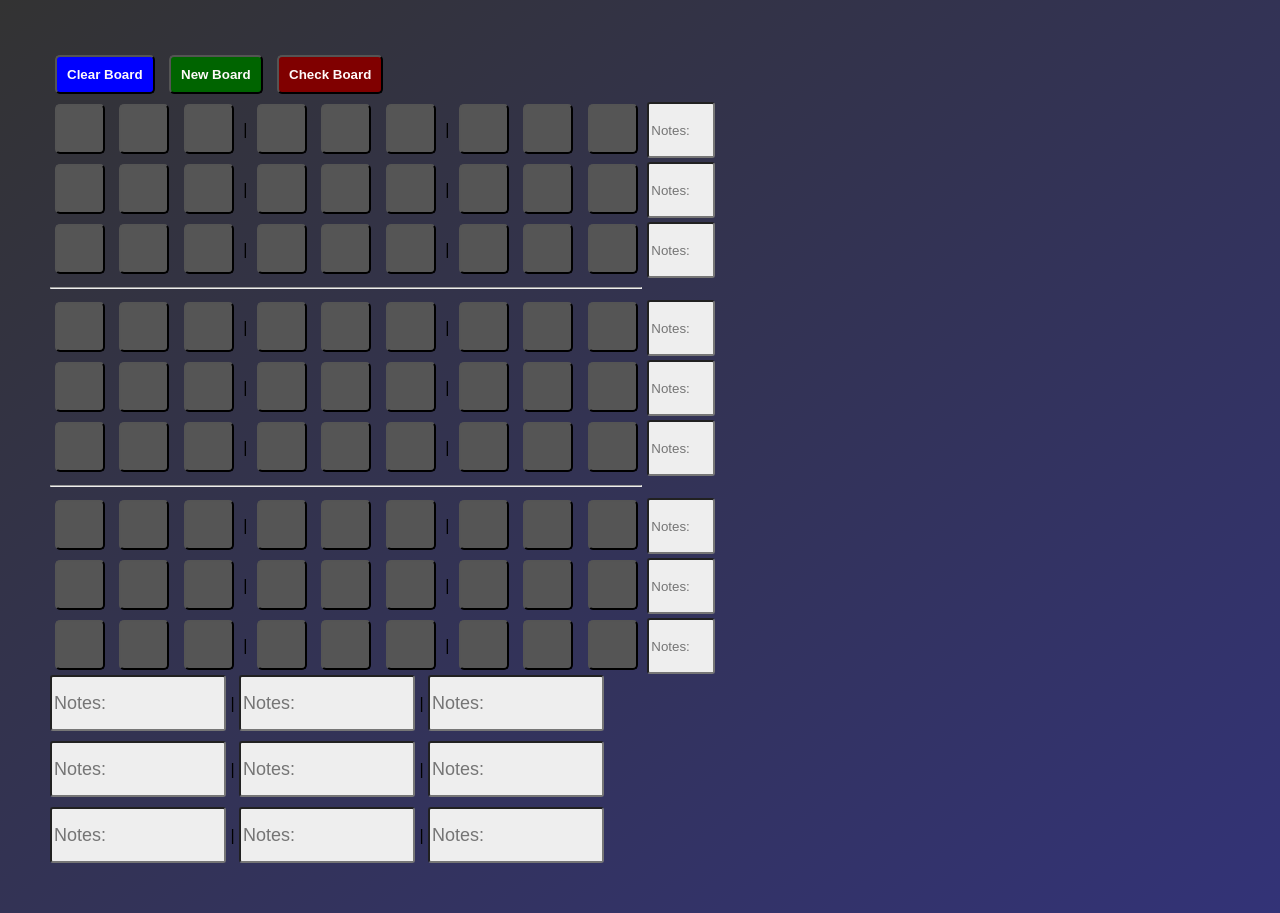
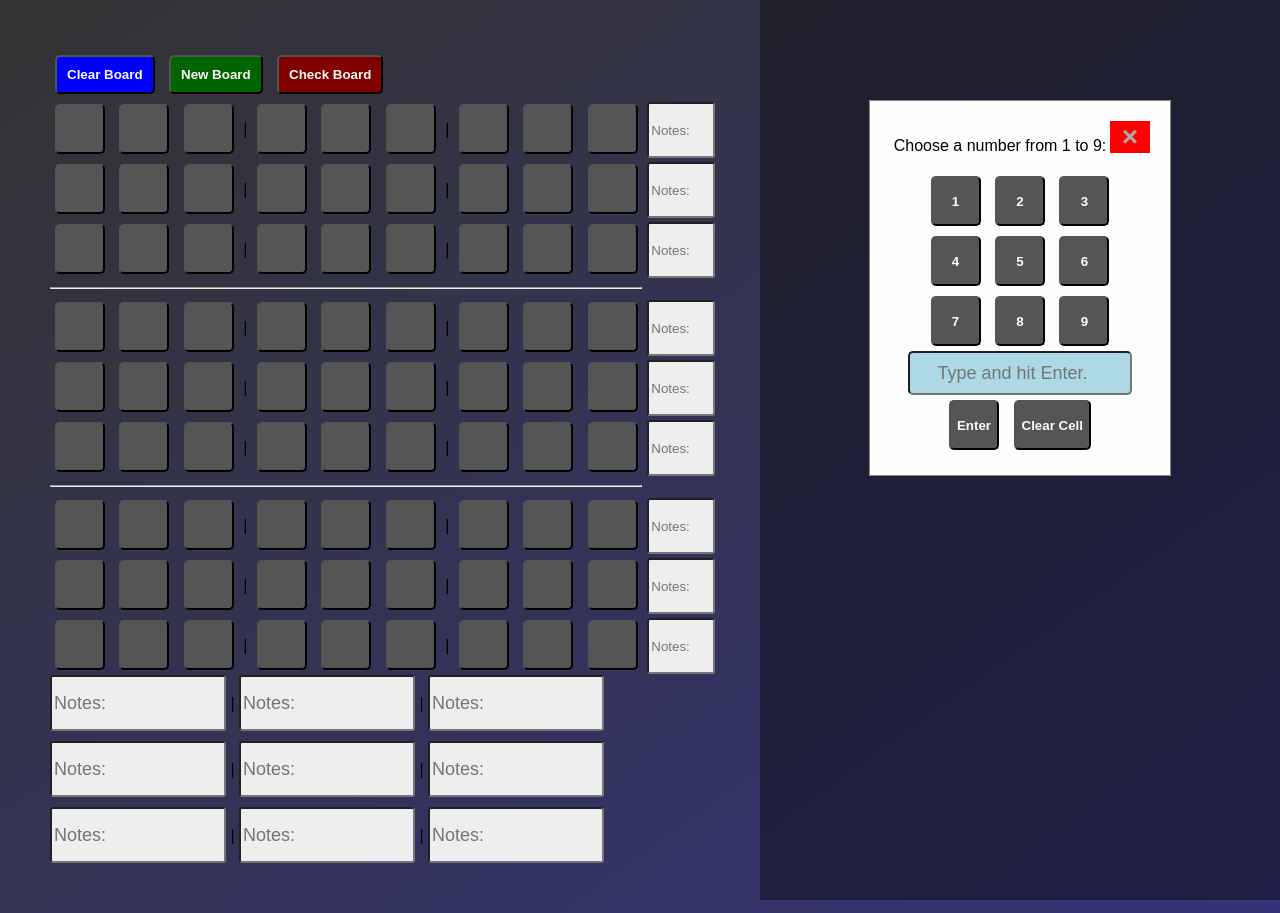
Before and after one commit to hchiam/sudoku-test, a plain HTML site: page index.html in a window 1280 px wide. Drawn offline with Linux system fonts and the light colour scheme; no server answers.

Commit message:
make modal persist on right side, tho still hide-able

```diff
--- a/index.html
+++ b/index.html
@@ -15,7 +15,7 @@
   <body>
     <div id="confetti-box"></div>
 
-    <div
+    <section
       id="myModal"
       class="modal"
       tabindex="0"
@@ -49,12 +49,13 @@
           <button class="enterModalInput">Clear Cell</button>
         </div>
       </div>
-    </div>
+    </section>
 
     <button id="clear-board" onclick="clearBoard()">Clear Board</button>
     <button id="fill-board" onclick="fillBoard()">New Board</button>
     <button id="check-board" onclick="checkBoard()">Check Board</button>
 
+    <section id="board">
       <div>
         <button class="openModal" id="11" onclick="set(this.id)">&nbsp;</button>
         <button class="openModal" id="12" onclick="set(this.id)">&nbsp;</button>
@@ -204,5 +205,6 @@
         |
         <input class="notes-bottom" placeholder="Notes:" />
       </div>
+    </section>
   </body>
 </html>
--- a/script.js
+++ b/script.js
@@ -12,11 +12,11 @@ function setUpModal() {
   var buttonsCloseModal = document.getElementsByClassName("enterModalInput");
   buttonsCloseModal[0].onclick = function () {
     doTheActualSet();
-    modal.style.display = "none";
+    // modal.style.display = "none";
   };
   buttonsCloseModal[1].onclick = function () {
     clearCell();
-    modal.style.display = "none";
+    // modal.style.display = "none";
   };
 
   // if hit enter key
--- a/style.css
+++ b/style.css
@@ -5,6 +5,21 @@ body {
   margin: 50px;
   background: #333; /* fallback */
   background: linear-gradient(to bottom right, #333, #337);
+}
+
+section#board {
+  min-width: 1000px;
+}
+
+section#myModal {
+  position: absolute;
+  width: 40%;
+  min-width: 520px;
+  float: right;
+  top: 0;
+  right: 0;
+  left: auto;
+  height: 100%;
 }
 
 .row {
@@ -78,9 +93,6 @@ hr {
 
 /* The Modal (background) */
 .modal {
-  display: none; /* Hidden by default */
-  position: fixed; /* Stay in place */
-  z-index: 1; /* Sit on top */
   padding-top: 100px; /* Location of the box */
   left: 0;
   top: 0;
@@ -130,7 +142,7 @@ hr {
 
 /* Modal stuff ends */
 
-button:hover,
+button:hover:not([disabled]),
 input:hover {
   box-shadow: 0px 15px 20px rgba(1, 1, 1, 0.4);
   transform: translateY(-1px);
```
Lines whose indentation alone changed are shown as unchanged.
